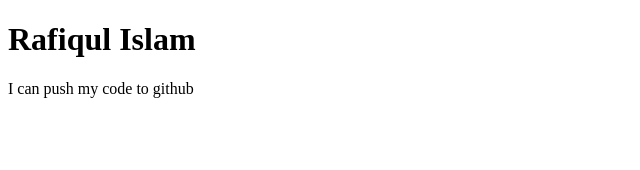
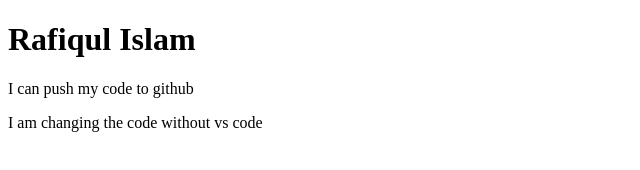
Before and after one commit to goribrafi/PortfolioSite, a plain HTML site: page index.html in a window 1280 px wide. Shown: the whole page, without its empty margins (0-640 px from the left). Drawn offline with Linux system fonts and the light colour scheme.

Commit message:
Update index.html

```diff
--- a/index.html
+++ b/index.html
@@ -9,5 +9,6 @@
 <body>
     <h1>Rafiqul Islam</h1>
     <p>I can push my code to github</p>
+    <p> I am changing the code without vs code</p>
 </body>
 </html>
```
